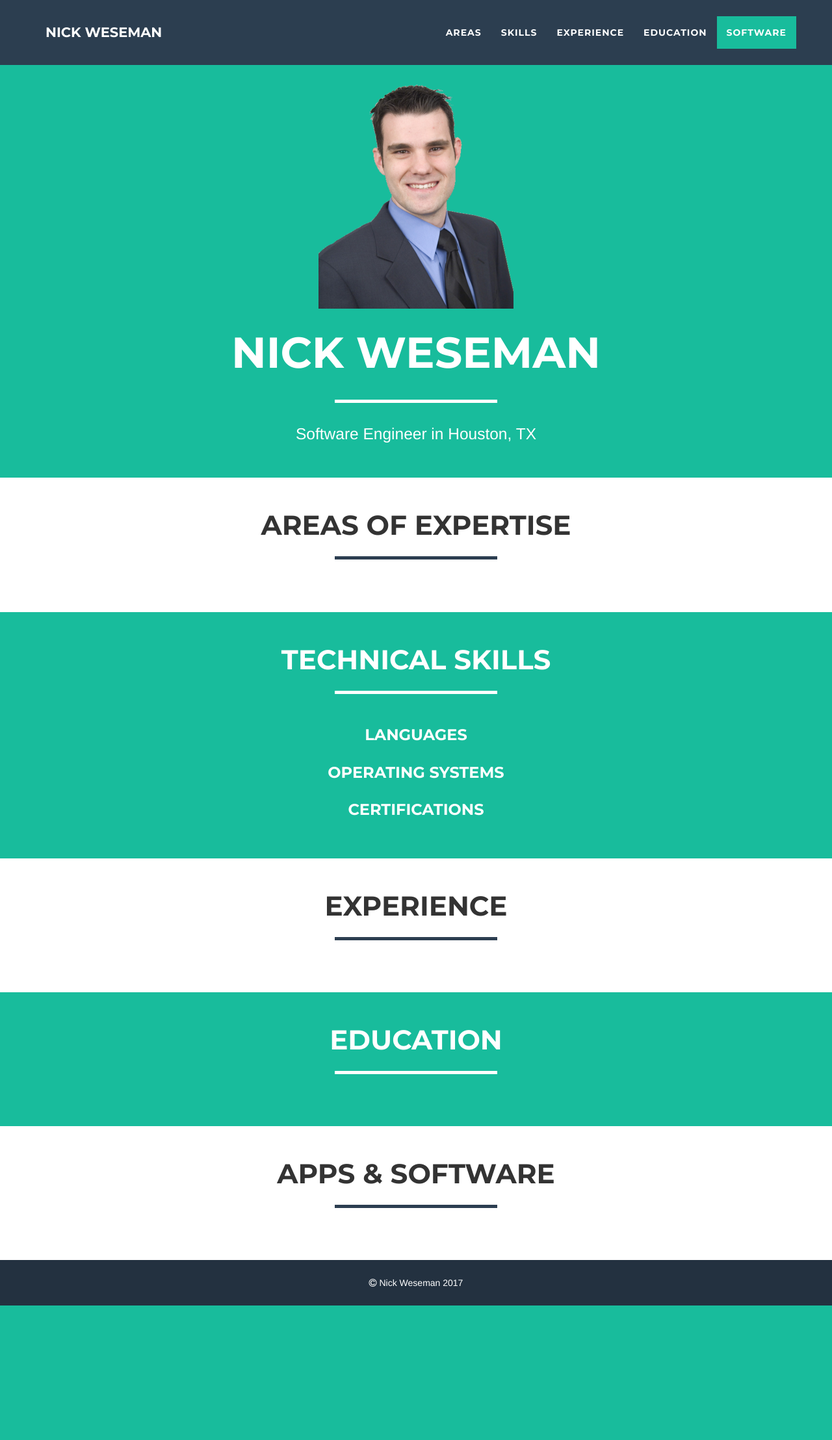
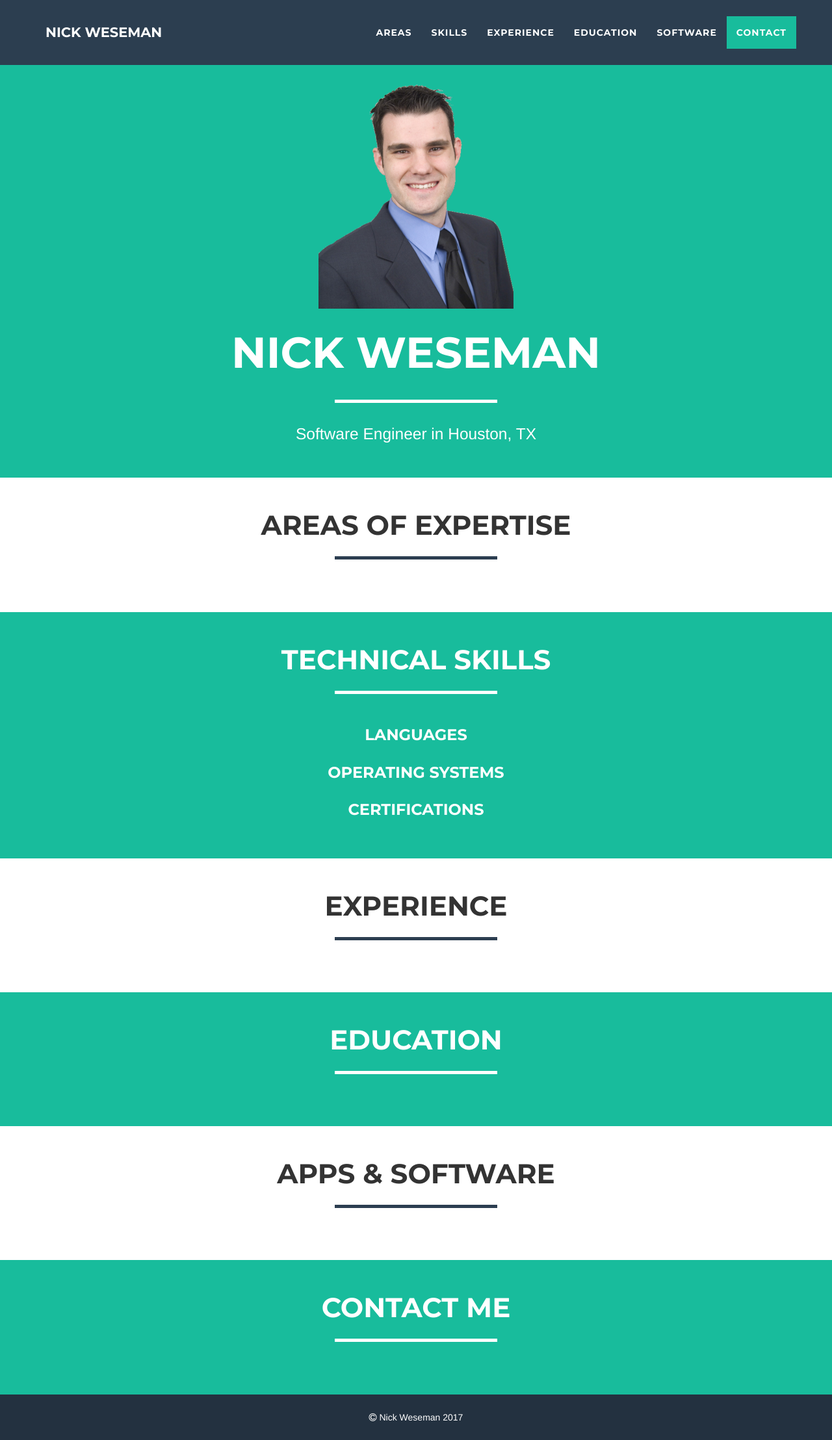
Before and after one commit to nickweseman/djangoresume, a Django app: template resume/templates/resume/index.html in a window 1280 px wide. Shown: the whole page at 65% size. Before the commit the page ends 2009 px from the top, so only its background shows below. Run offline with Django 3.2, Linux system fonts and the light colour scheme; the template is opened without the code that fills it, so the values that code supplies are empty; parts of the project's set-up code (start-up, migrations or seed data) failed here and were passed over; some libraries are stand-ins or nearby versions.

Commit message:
added contact section

```diff
--- a/resume/admin.py
+++ b/resume/admin.py
@@ -2,7 +2,7 @@ from django.contrib import admin
 from adminsortable.admin import SortableAdmin
 
 from .models import Profile, Subject, Language, OperatingSystem, Tool, \
-    Certification, Education, Experience, Technology, Responsibility, Software, Project
+    Certification, Education, Experience, Technology, Responsibility, Software, Project, Contact
 
 
 class MySortableAdminClass(SortableAdmin):
@@ -20,3 +20,4 @@ admin.site.register(Technology, MySortableAdminClass)
 admin.site.register(Responsibility, MySortableAdminClass)
 admin.site.register(Software, MySortableAdminClass)
 admin.site.register(Project, MySortableAdminClass)
+admin.site.register(Contact, MySortableAdminClass)
--- a/resume/templates/resume/index.html
+++ b/resume/templates/resume/index.html
@@ -57,6 +57,9 @@
                         </li>
                         <li class="page-scroll">
                             <a href="#software">Software</a>
+                        </li>
+                        <li class="page-scroll">
+                            <a href="#contact">Contact</a>
                         </li>
                     </ul>
                 </div>
@@ -329,6 +332,27 @@
                 {% endfor %}
             </div>
         </section>
+        <!-- Contact Section -->
+        <section id="contact" class="success">
+            <div class="container">
+                <div class="row">
+                    <div class="col-lg-12 text-center">
+                        <h2>Contact Me</h2>
+                        <hr class="star-light">
+                    </div>
+                </div>
+                <div class="row">
+                    <div class="col-lg-12 text-center">
+                        {% for contact in contacts.all %}
+                            <!-- email address written in HTML entities to avoid spam. Generated by: http://wbwip.com/wbw/emailencoder.html -->
+                                <h3 id="email_contact">
+                                    {{ contact.email|safe }}
+                                </h3>
+                        {% endfor %}
+                    </div>
+                </div>
+            </div>
+        </section>
         <!-- Footer -->
         <footer class="text-center">
             <div class="footer-below">
--- a/resume/views.py
+++ b/resume/views.py
@@ -1,7 +1,7 @@
 from django.shortcuts import render
 
 from resume.models import Profile, Subject, Language, OperatingSystem, \
-    Tool, Certification, Education, Experience, Project, Technology, Responsibility, Software
+    Tool, Certification, Education, Experience, Project, Technology, Responsibility, Software, Contact
 
 
 def resume(request):
@@ -16,4 +16,5 @@ def resume(request):
                                                  'projects': Project.objects.all(),
                                                  'technologies': Technology.objects.all(),
                                                  'responsibilities': Responsibility.objects.all(),
-                                                 'softwares': Software.objects.all()})
+                                                 'softwares': Software.objects.all(),
+                                                 'contacts': Contact.objects.all()})
```
Also changed, not shown: resume/models.py (+11 -0 lines), resume/migrations/0014_contact.py (added), resume/migrations/0015_auto_20170604_1740.py (added).
